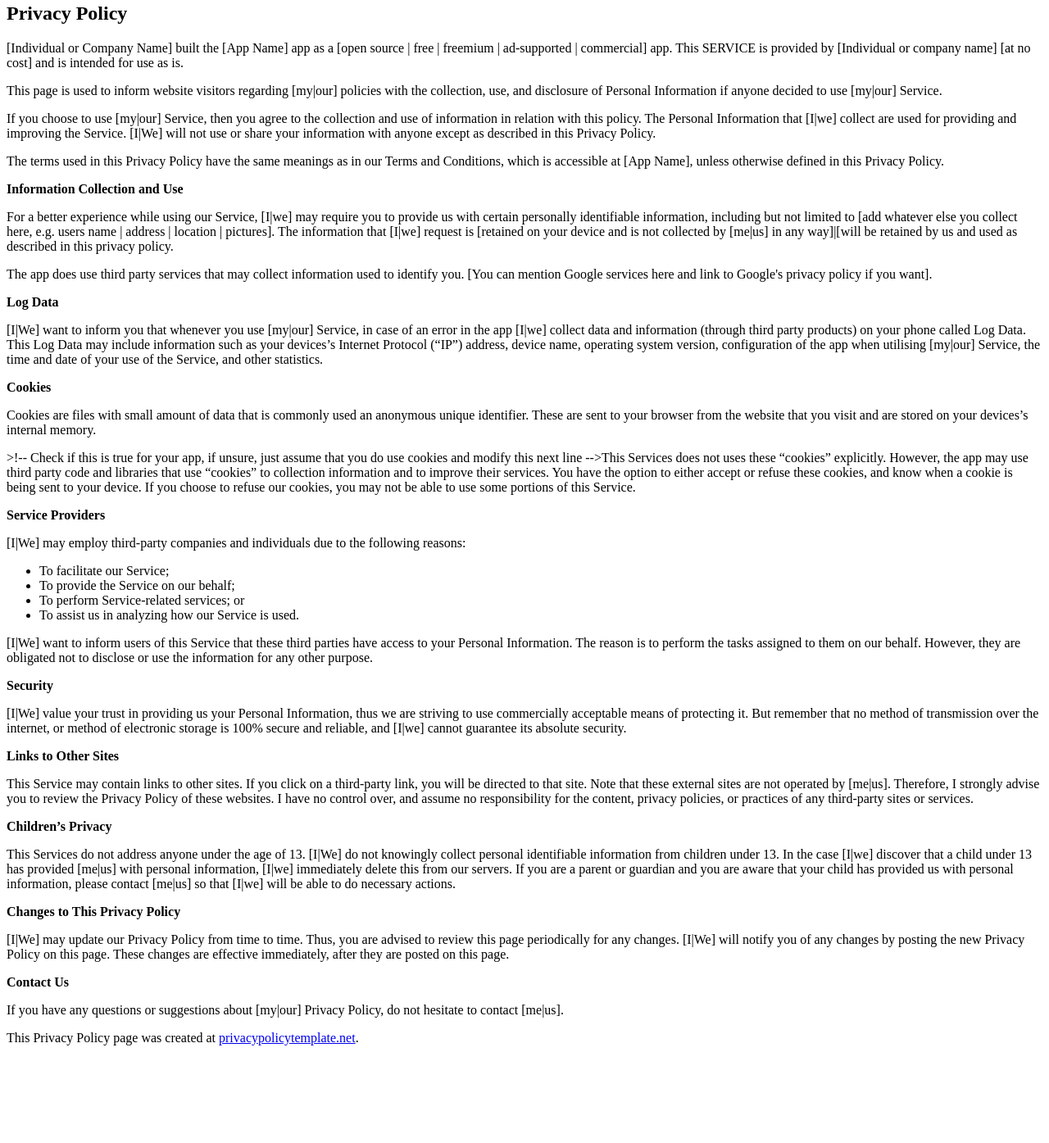
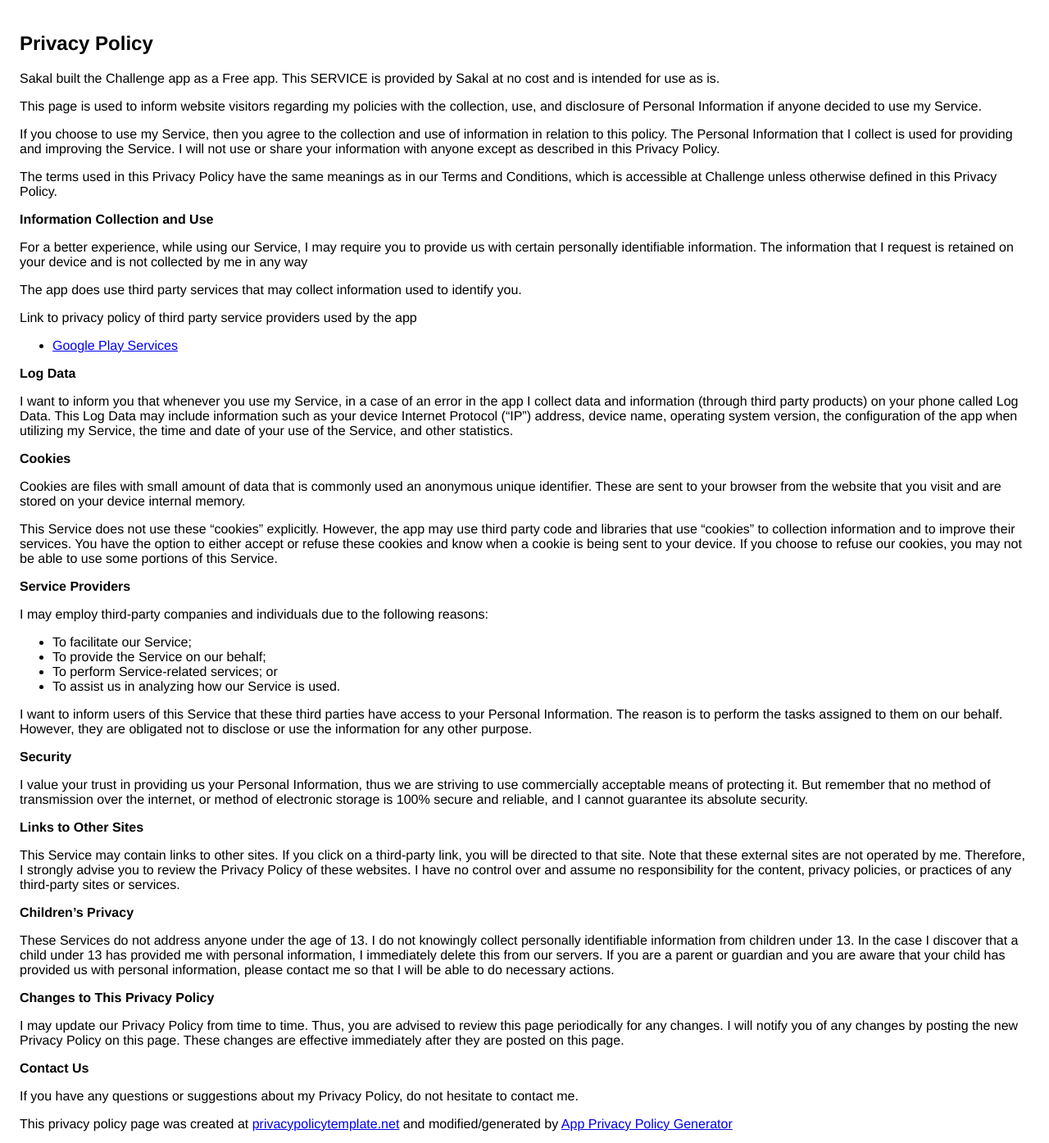
Before and after one commit to sakalx/quiz-cards, a plain HTML site: page index.html in a window 1280 px wide. Shown: the part 5-1400 px from the top of the page at 82% size. Before the commit the page ends 1297 px from the top, so only its background shows below. Drawn offline with Linux system fonts and the light colour scheme.

Commit message:
init: Privacy Policy

```diff
--- a/index.html
+++ b/index.html
@@ -1,82 +1,46 @@
-<html>
-<body>
-<h2>Privacy Policy</h2>
-<p>[Individual or Company Name] built the [App Name] app as a [open source | free | freemium | ad-supported | commercial] app. This SERVICE is provided by [Individual or company name] [at no cost] and is intended
-    for use as is.</p>
-<p>This page is used to inform website visitors regarding [my|our] policies with the collection, use, and
-    disclosure of Personal Information if anyone decided to use [my|our] Service.</p>
-<p>If you choose to use [my|our] Service, then you agree to the collection and use of information in
-    relation with this policy. The Personal Information that [I|we] collect are used for providing and
-    improving the Service. [I|We] will not use or share your information with anyone except as described
-    in this Privacy Policy.</p>
-<p>The terms used in this Privacy Policy have the same meanings as in our Terms and Conditions,
-    which is accessible at [App Name], unless otherwise defined in this Privacy Policy.</p>
-
-<p><strong>Information Collection and Use</strong></p>
-<p>For a better experience while using our Service, [I|we] may require you to provide us with certain
-    personally identifiable information, including but not limited to [add whatever else you collect here, e.g. users name | address | location | pictures].
-    The information that [I|we] request is [retained on your device and is not
-    collected by [me|us] in any way]|[will be retained by us and used as described in this privacy policy.</p>
-<p>The app does use third party services that may collect information used to identify you. [You can mention Google services here and link to Google's privacy policy if you want].
-
-<p><strong>Log Data</strong></p>
-<p>[I|We] want to inform you that whenever you use [my|our] Service, in case of an error in the app [I|we] collect
-    data and information (through third party products) on your phone called Log Data. This Log Data
-    may include information such as your devices’s Internet Protocol (“IP”) address, device name,
-    operating system version, configuration of the app when utilising [my|our] Service, the time and date
-    of your use of the Service, and other statistics.</p>
-
-<p><strong>Cookies</strong></p>
-<p>Cookies are files with small amount of data that is commonly used an anonymous unique identifier.
-    These are sent to your browser from the website that you visit and are stored on your devices’s
-    internal memory.</p>
-<p>>!-- Check if this is true for your app, if unsure, just assume that you do use cookies and modify this next line -->This Services does not uses these “cookies” explicitly. However, the app may use third party code
-    and libraries that use “cookies” to collection information and to improve their services. You
-    have the option to either accept or refuse these cookies, and know when a cookie is being sent
-    to your device. If you choose to refuse our cookies, you may not be able to use some portions of
-    this Service.</p>
-
-<p><strong>Service Providers</strong></p> <!-- This part need seem like it's not needed, but if you use any Google services, or any other third party libraries, chances are, you need this. -->
-<p>[I|We] may employ third-party companies and individuals due to the following reasons:</p>
-<ul>
-    <li>To facilitate our Service;</li>
-    <li>To provide the Service on our behalf;</li>
-    <li>To perform Service-related services; or</li>
-    <li>To assist us in analyzing how our Service is used.</li>
-</ul>
-<p>[I|We] want to inform users of this Service that these third parties have access to your Personal
-    Information. The reason is to perform the tasks assigned to them on our behalf. However, they
-    are obligated not to disclose or use the information for any other purpose.</p>
-
-<p><strong>Security</strong></p>
-<p>[I|We] value your trust in providing us your Personal Information, thus we are striving to use
-    commercially acceptable means of protecting it. But remember that no method of transmission over
-    the internet, or method of electronic storage is 100% secure and reliable, and [I|we] cannot
-    guarantee its absolute security.</p>
-
-<p><strong>Links to Other Sites</strong></p>
-<p>This Service may contain links to other sites. If you click on a third-party link, you will be
-    directed to that site. Note that these external sites are not operated by [me|us]. Therefore, I
-    strongly advise you to review the Privacy Policy of these websites. I have no control over, and
-    assume no responsibility for the content, privacy policies, or practices of any third-party
-    sites or services.</p>
-
-<p><strong>Children’s Privacy</strong></p>
-<p>This Services do not address anyone under the age of 13. [I|We] do not knowingly collect personal
-    identifiable information from children under 13. In the case [I|we] discover that a child under 13
-    has provided [me|us] with personal information, [I|we] immediately delete this from our servers. If you
-    are a parent or guardian and you are aware that your child has provided us with personal
-    information, please contact [me|us] so that [I|we] will be able to do necessary actions.</p>
-
-<p><strong>Changes to This Privacy Policy</strong></p>
-<p>[I|We] may update our Privacy Policy from time to time. Thus, you are advised to review this page
-    periodically for any changes. [I|We] will notify you of any changes by posting the new Privacy Policy
-    on this page. These changes are effective immediately, after they are posted on this page.</p>
-
-<p><strong>Contact Us</strong></p>
-<p>If you have any questions or suggestions about [my|our] Privacy Policy, do not hesitate to contact
-    [me|us].</p>
-<p>This Privacy Policy page was created at <a href="https://privacypolicytemplate.net"
-                                              target="_blank">privacypolicytemplate.net</a>.</p>
-</body>
-</html>
+<!DOCTYPE html><html> <head> <meta charset="utf-8"> <meta name="viewport" content="width=device-width"> <title>Privacy Policy</title> <style>body{font-family: "Helvetica Neue", Helvetica, Arial, sans-serif; padding:1em;}</style></head> <body><h2>Privacy Policy</h2> <p> Sakal built the Challenge app as a Free app. This SERVICE is provided by Sakal at no cost and is intended for use as is.
+</p> <p>This page is used to inform website visitors regarding my policies with the collection, use, and
+    disclosure of Personal Information if anyone decided to use my Service.
+</p> <p>If you choose to use my Service, then you agree to the collection and use of information in relation
+    to this policy. The Personal Information that I collect is used for providing and improving the
+    Service. I will not use or share your information with anyone except as described
+    in this Privacy Policy.
+</p> <p>The terms used in this Privacy Policy have the same meanings as in our Terms and Conditions, which is accessible
+    at Challenge unless otherwise defined in this Privacy Policy.
+</p> <p><strong>Information Collection and Use</strong></p> <p>For a better experience, while using our Service, I may require you to provide us with certain
+    personally identifiable information. The information that I request is retained on your device and is not collected by me in any way
+</p> <p>The app does use third party services that may collect information used to identify you.</p> <div><p>Link to privacy policy of third party service providers used by the app</p> <ul><li><a href="https://www.google.com/policies/privacy/" target="_blank">Google Play Services</a></li> <!----> <!----> <!----> <!----> <!----></ul></div> <p><strong>Log Data</strong></p> <p> I want to inform you that whenever you use my Service, in a case of an
+    error in the app I collect data and information (through third party products) on your phone
+    called Log Data. This Log Data may include information such as your device Internet Protocol (“IP”) address,
+    device name, operating system version, the configuration of the app when utilizing my Service,
+    the time and date of your use of the Service, and other statistics.
+</p> <p><strong>Cookies</strong></p> <p>Cookies are files with small amount of data that is commonly used an anonymous unique identifier. These
+    are sent to your browser from the website that you visit and are stored on your device internal memory.
+</p> <p>This Service does not use these “cookies” explicitly. However, the app may use third party code and libraries
+    that use “cookies” to collection information and to improve their services. You have the option to either
+    accept or refuse these cookies and know when a cookie is being sent to your device. If you choose to
+    refuse our cookies, you may not be able to use some portions of this Service.
+</p> <p><strong>Service Providers</strong></p> <p> I may employ third-party companies and individuals due to the following reasons:</p> <ul><li>To facilitate our Service;</li> <li>To provide the Service on our behalf;</li> <li>To perform Service-related services; or</li> <li>To assist us in analyzing how our Service is used.</li></ul> <p> I want to inform users of this Service that these third parties have access to your
+    Personal Information. The reason is to perform the tasks assigned to them on our behalf. However, they
+    are obligated not to disclose or use the information for any other purpose.
+</p> <p><strong>Security</strong></p> <p> I value your trust in providing us your Personal Information, thus we are striving
+    to use commercially acceptable means of protecting it. But remember that no method of transmission over
+    the internet, or method of electronic storage is 100% secure and reliable, and I cannot guarantee
+    its absolute security.
+</p> <p><strong>Links to Other Sites</strong></p> <p>This Service may contain links to other sites. If you click on a third-party link, you will be directed
+    to that site. Note that these external sites are not operated by me. Therefore, I strongly
+    advise you to review the Privacy Policy of these websites. I have no control over
+    and assume no responsibility for the content, privacy policies, or practices of any third-party sites
+    or services.
+</p> <p><strong>Children’s Privacy</strong></p> <p>These Services do not address anyone under the age of 13. I do not knowingly collect
+    personally identifiable information from children under 13. In the case I discover that a child
+    under 13 has provided me with personal information, I immediately delete this from
+    our servers. If you are a parent or guardian and you are aware that your child has provided us with personal
+    information, please contact me so that I will be able to do necessary actions.
+</p> <p><strong>Changes to This Privacy Policy</strong></p> <p> I may update our Privacy Policy from time to time. Thus, you are advised to review
+    this page periodically for any changes. I will notify you of any changes by posting
+    the new Privacy Policy on this page. These changes are effective immediately after they are posted on
+    this page.
+</p> <p><strong>Contact Us</strong></p> <p>If you have any questions or suggestions about my Privacy Policy, do not hesitate to contact
+    me.
+</p> <p>This privacy policy page was created at <a href="https://privacypolicytemplate.net" target="_blank">privacypolicytemplate.net</a>                    and modified/generated by <a href="https://app-privacy-policy-generator.firebaseapp.com/" target="_blank">App Privacy Policy Generator</a></p></body></html>
```
